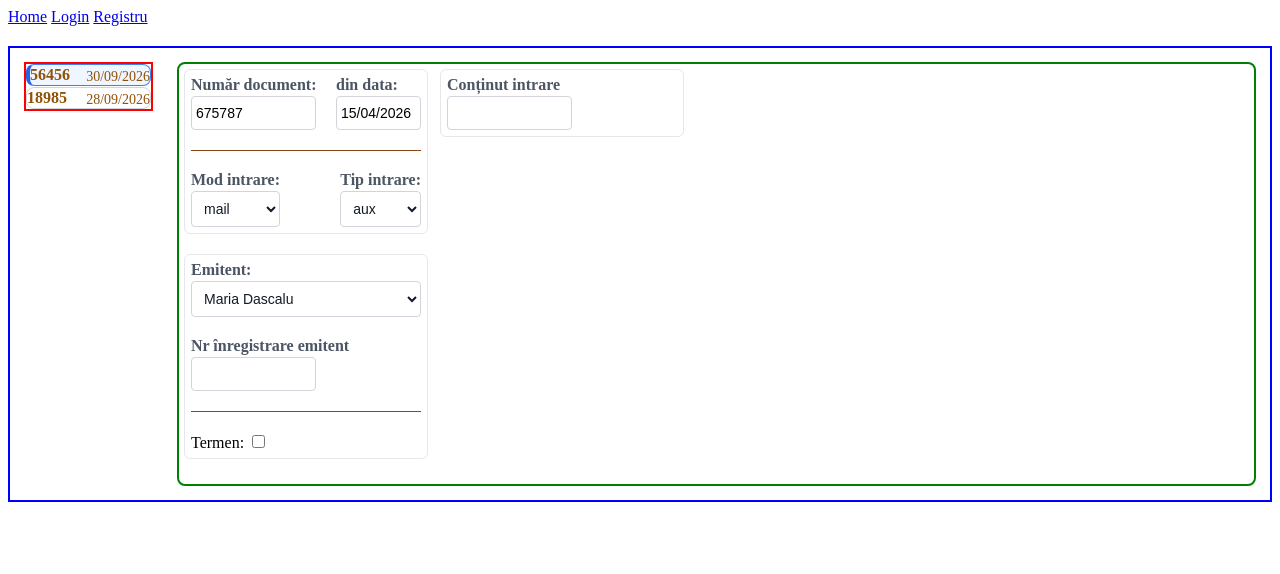
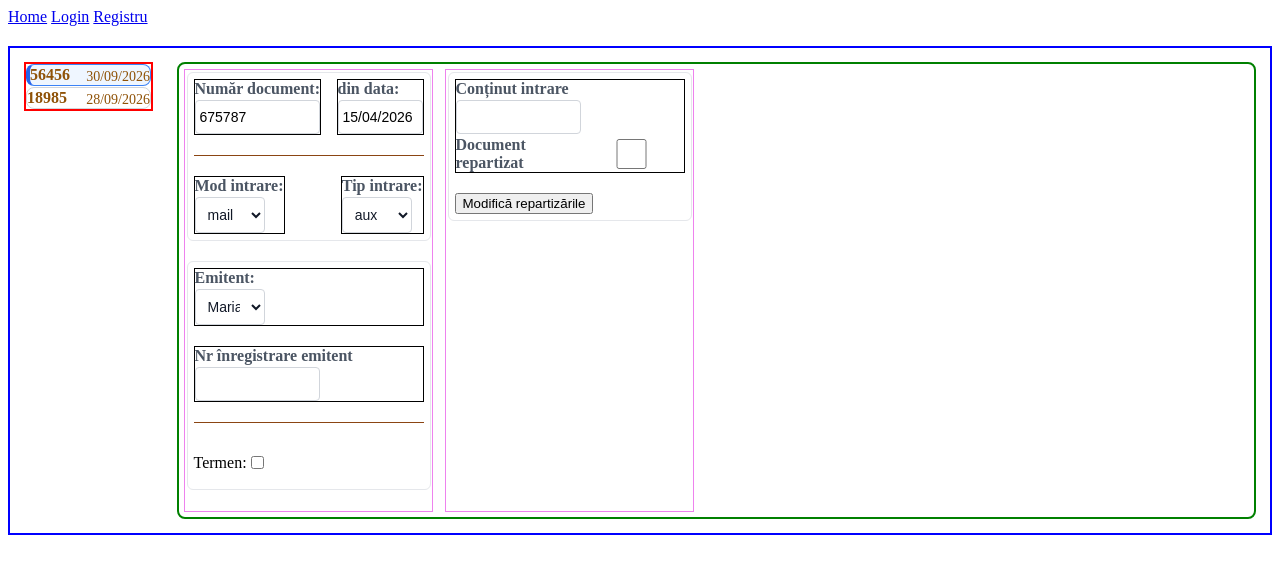
Before and after one commit to stefanoR3/Institutional-Registry-Python, a Flask app: page /registru in a window 1280 px wide. Shown: the top 574 px of the page. Run offline with Flask 3, Linux system fonts and the light colour scheme.

Commit message:
fix(ui): resolve critical bugs and code duplication
Fix major code repetitions and logic bugs

Refactor page layout

TODO: Continue layout refinements and testing in subsequent tasks

```diff
--- a/app/templates/registru.html
+++ b/app/templates/registru.html
@@ -25,7 +25,7 @@
                 flex-direction: column; /* stacks items vertically */
                 gap: 1px; /* manage space trough cards(divs) -> that's why we used div->flexbox */
                 width: 125px; /* without it the div would stretch to the entire width of the screen */
-                border:2px solid red; #debug
+                border:2px solid red; /*debug*/
             }
 
             .document-card{
@@ -65,7 +65,7 @@
                 /*border: 1px solid #d1d5fb;*/
                 border-radius: 8px;
                 padding: 5px; /* pads the future elements inside to the actual borders */
-                border: 2px solid green; #debug
+                border: 2px solid green; /*debug*/
             }
 
             .form-section{
@@ -77,6 +77,13 @@
                 padding: 6px;
                 margin-bottom: 20px; /* outer space */
                 width: 230px;
+            }
+
+            .form-column{
+                display: flex;
+                flex-direction: column;
+                border: 1px solid violet;
+                padding: 1.5px;
             }
 
             .section-title{
@@ -97,6 +104,7 @@
                 display: flex; /* text on top of the box */
                 flex-direction: column;
                 gap: 2px; /* gap between label and input */
+                border: 1px solid black;
             }
 
             .input-group label{
@@ -122,13 +130,12 @@
                 box-shadow: 0 0 0 1.1px rgba(59, 130, 246, 0.3); /* 0.3 = transparency */
             }
 
+            .input-group select{
+                width: 70px;
+            }
+
             #date input{
                 width: 75px;
-            }
-
-            .input-group input:focus{
-                border-color: #3b82f6;
-                box-shadow: 0 0 0 1.1px rgba(59, 130, 246, 0.3); /* 0.3 = transparency */
             }
 
             .input-group select{
@@ -153,13 +160,14 @@
                 padding: 8px 12px;
                 border: 1px solid #d1d5db;
                 border-radius: 4px;
+                width:75px;
             }
 
             /* # = id, when cecked activate this rule */
             /* class = general, id = specific */
             /* ~ = general sibling (find the elemenet .hidden-input that sits in toggle-extra) */
             /* + = adjacent sibling (targets an element that comes right after) */
-            #toggle-extra:checked ~ .hidden-input{
+            .toggle-extra:checked ~ .hidden-input{
                 display: block; /* overrides display:hide */
             }
 
@@ -167,15 +175,23 @@
                 border-top: 1.2px solid saddlebrown;
             }
 
+
             .input-size{
                 max-width: 150px;
                 min-width: 100px;
                 width: auto;
             }
 
+            #close{
+                align-items: center;
+                min-height: 40px;
+                justify-content:left;
+            }
+
             .text-modal{
                 border: 1px solid green;
             }
+
         </style>
     </head>
     <body>
@@ -194,7 +210,7 @@
             </div>
             <div class="detalis-panel"> <!-- first grouped section -->
                 <!--<h3 class="section-title">Document - Intrare</h3>-->
-                <div class="column" id="first">
+                <div class="form-column" id="first">
                     <div class="form-section">
                         <div class="form-row"><!-- numar/data -->
                             <div class="input-group" id="number"> <!-- input: document number -->
@@ -207,8 +223,8 @@
                             </div>
                         </div>
                         <div class="separator"></div>
-                        <div class ="form-row"><!-- mod intrare/tip intrare-->
-                            <div class="input-group">
+                        <div class="form-row">
+                            <div class="input-group"> <!-- mod intrare/tip intrare-->
                                 <label>Mod intrare:</label>
                                 <select>
                                     <option value="mail">mail</option>
@@ -219,7 +235,7 @@
                             <div class="input-group">
                                 <label>Tip intrare:</label>
                                 <select>
-                                    <!-- to ask to prof -->
+                                <!-- to ask to prof -->
                                     <option value="hardcore">aux</option>
                                 </select>
                             </div>
@@ -238,18 +254,25 @@
                             <input type="text" value="">
                         </div>
                         <div class="separator"></div>
-                        <div class="toggle-group">
+                        <div class="form-row" id="close">
                             <label for="toggle-extra">Termen:</label> <!-- clicking for will ceck the box-->
-                            <input type="checkbox" id="toggle-extra">
+                            <input type="checkbox" class="toggle-extra">
                             <input type="text" class="hidden-input">
                         </div>
                     </div>
                 </div>
-                <div class="column" id="second">
+                <div class="form-column" id="second">
                     <div class="form-section">
                         <div class="input-group">
                             <label>Conținut intrare</label>
                             <input type="text" value="">
+                            <div class="form-row" id="repart">
+                                <label id="repart-option">Document repartizat</label>
+                                <input type="checkbox" class="toggle-extra">
+                            </div>
+                        </div>
+                        <div class="form-row" class="close">
+                            <button type="button" class="repart-buttons">Modifică repartizările</button>
                         </div>
                     </div>
                 </div>
```
